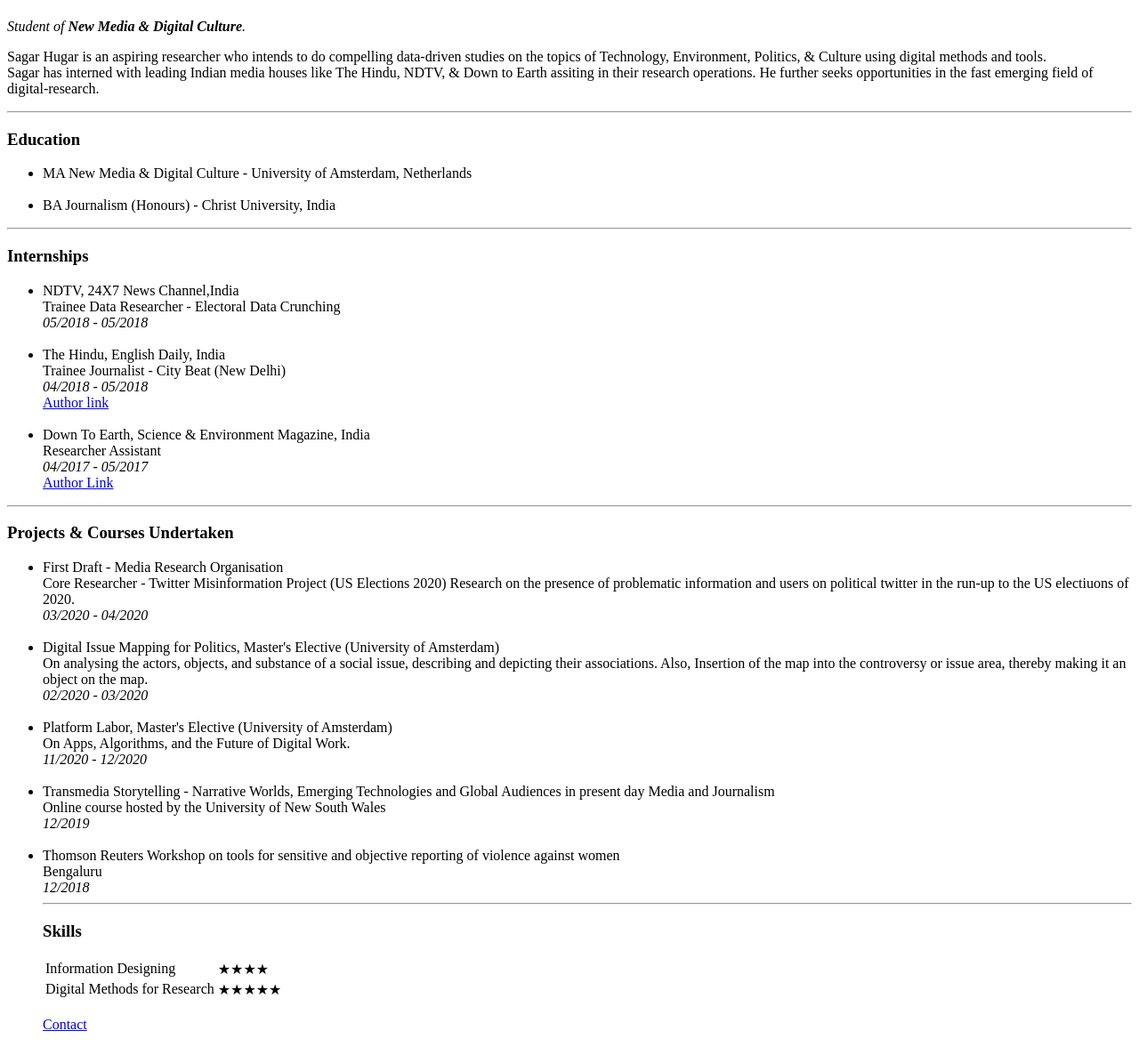
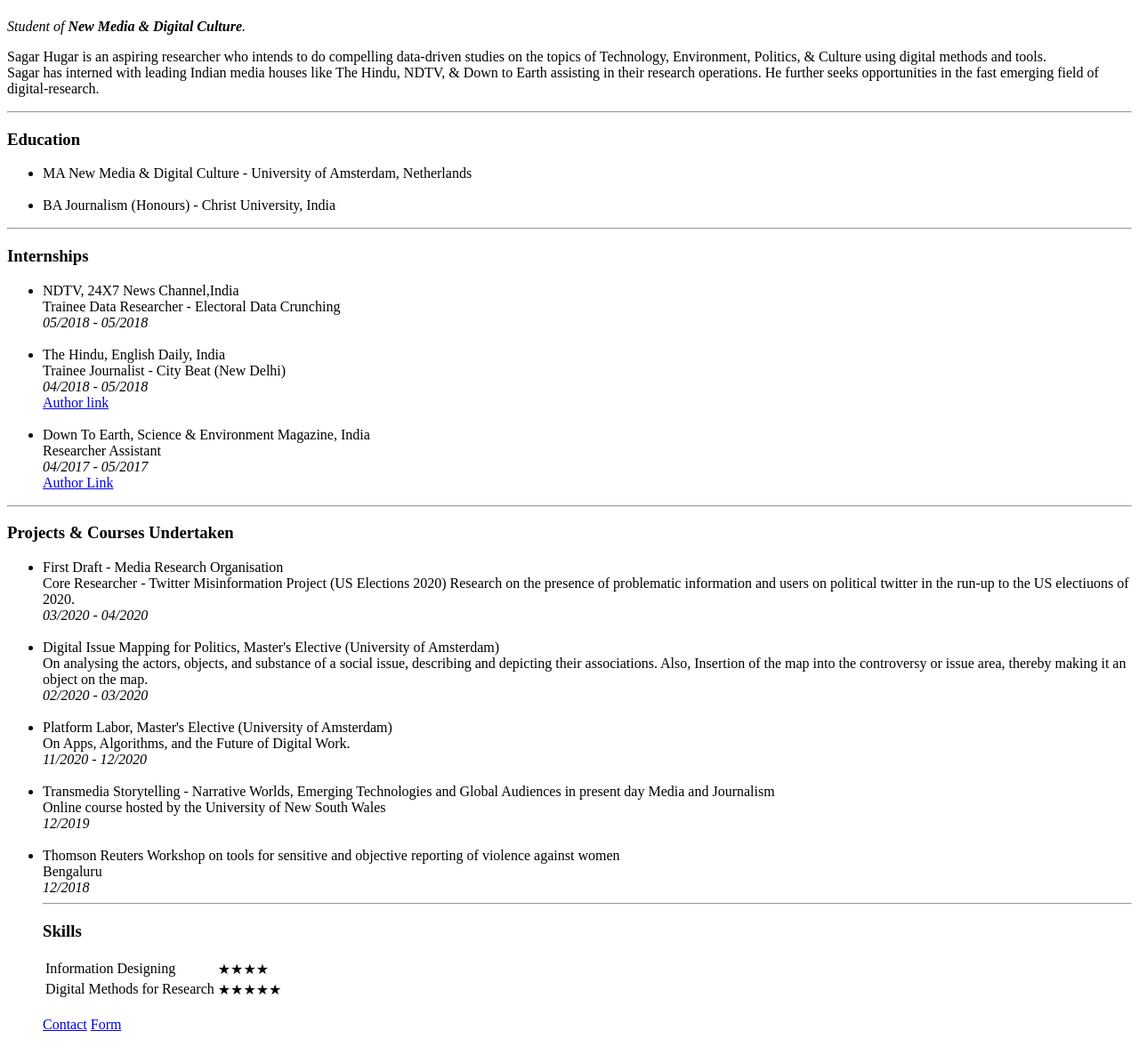
Before and after one commit to sagar-hugar/cv, a plain HTML site: page index.html in a window 1280 px wide. Shown: the part 59-1236 px from the top of the page at 89% size. Drawn offline with Linux system fonts and the light colour scheme.

Commit message:
Update index.html

```diff
--- a/index.html
+++ b/index.html
@@ -9,7 +9,7 @@
   <h1>Sagar Hugar</h1>
   <p><em>Student of <strong>New Media & Digital Culture</strong>.</em></p>
   <p>Sagar Hugar is an aspiring researcher who intends to do compelling data-driven studies on the topics of Technology, Environment, Politics, & Culture using digital methods and tools.<br>Sagar has interned with leading Indian media houses like The
-    Hindu, NDTV, & Down to Earth assiting in their research operations. He further seeks opportunities in the fast emerging field of digital-research.</p>
+    Hindu, NDTV, & Down to Earth assisting in their research operations. He further seeks opportunities in the fast emerging field of digital-research.</p>
   <hr>
 
   <h3>Education</h3>
@@ -74,6 +74,7 @@
 
 <br>
 <a href="Contact.html">Contact</a>
+    <a href="form.html"> Form </a>
 </body>
 
 </html>
```
